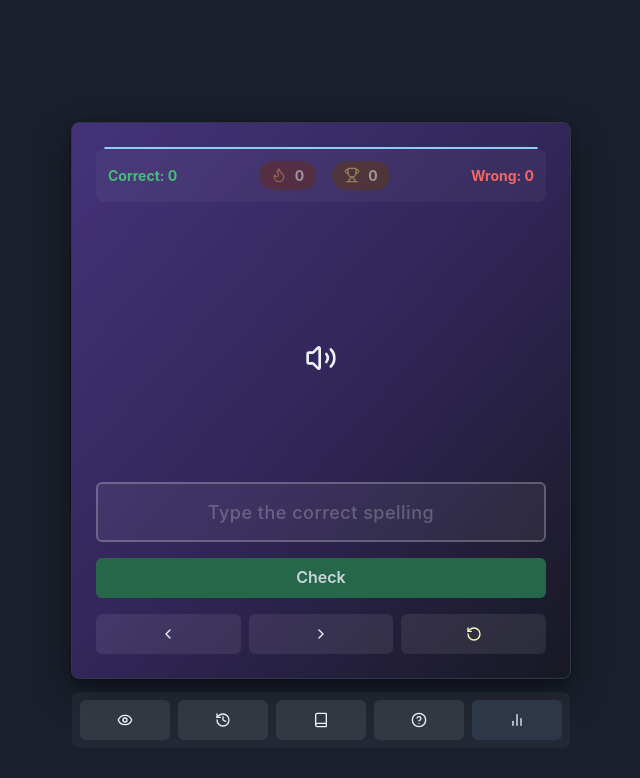
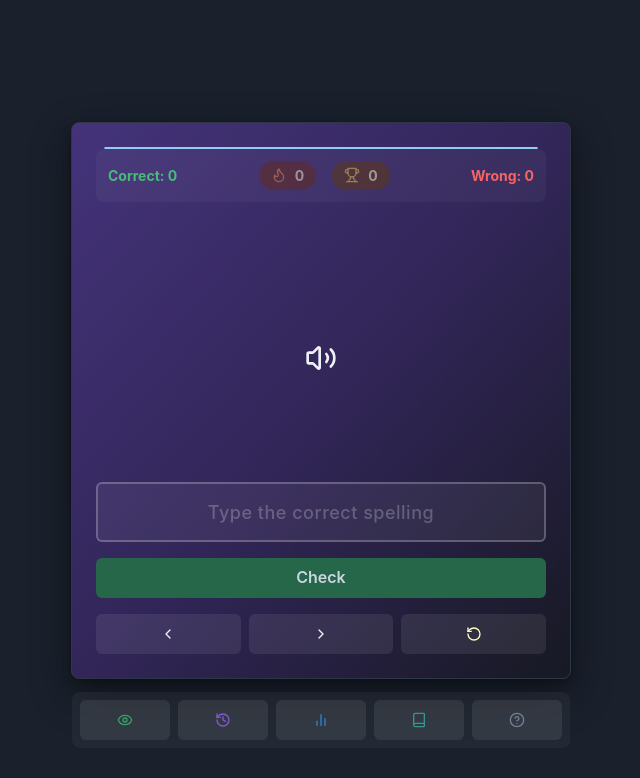
Before and after one commit to sudarshaana/learn, a React (Vite) app: page / in a window 1280 px wide. Shown: the top 778 px of the page, without its empty margins (319-959 px from the left). Built offline with nearby package versions, Linux system fonts and the light colour scheme; no server answers.

Commit message:
btn color changed

```diff
--- a/src/App.jsx
+++ b/src/App.jsx
@@ -430,8 +430,9 @@ export default function HomeComponent() {
                   {/* Show Answer Button */}
                   <Button
                     size="sm"
+                    // bg="gray.700"
                     _hover={{ bg: "gray.600" }}
-                    color="gray.100"
+                    color={showCorrectWord ? "red.400" : "green.500"}
                     onClick={() => setShowCorrectWord(!showCorrectWord)}
                     title="Show/Hide Answer (Mac: ⌘ + O | Win: Ctrl + O)"
                     aria-label="Show/Hide Answer"
@@ -446,8 +447,9 @@ export default function HomeComponent() {
                   {/* History Button */}
                   <Button
                     size="sm"
+                    // bg="gray.700"
                     _hover={{ bg: "gray.600" }}
-                    color="gray.100"
+                    color="purple.500"
                     onClick={() => setShowHistory(!showHistory)}
                     title="History (Mac: ⌘ + H | Win: Ctrl + H)"
                     aria-label="View History"
@@ -459,11 +461,29 @@ export default function HomeComponent() {
                     <History size={16} />
                   </Button>
 
+                  {/* Stats Button */}
+                  <Button
+                    size="sm"
+                    // bg="gray.700"
+                    _hover={{ bg: "gray.600" }}
+                    color="blue.500"
+                    onClick={() => setShowStats(true)}
+                    title="View Statistics"
+                    aria-label="View Statistics"
+                    width="full"
+                    height="40px"
+                    padding={0}
+                    flex={1}
+                  >
+                    <BarChart2 size={16} />
+                  </Button>
+
                   {/* Words Button */}
                   <Button
                     size="sm"
+                    // bg="gray.700"
                     _hover={{ bg: "gray.600" }}
-                    color="gray.100"
+                    color="teal.500"
                     onClick={() => setShowWordSets(true)}
                     title="Select Word Set"
                     aria-label="Select Word Set"
@@ -478,8 +498,9 @@ export default function HomeComponent() {
                   {/* Shortcuts Button */}
                   <Button
                     size="sm"
+                    // bg="gray.700"
                     _hover={{ bg: "gray.600" }}
-                    color="gray.100"
+                    color="gray.500"
                     onClick={() => setShowShortcuts(true)}
                     title="Keyboard Shortcuts"
                     aria-label="Show Keyboard Shortcuts"
@@ -489,22 +510,6 @@ export default function HomeComponent() {
                     flex={1}
                   >
                     <HelpCircle size={16} />
-                  </Button>
-
-                  <Button
-                    size="sm"
-                    bg="gray.700"
-                    _hover={{ bg: "gray.600" }}
-                    color="gray.100"
-                    onClick={() => setShowStats(true)}
-                    title="View Statistics"
-                    aria-label="View Statistics"
-                    width="full"
-                    height="40px"
-                    padding={0}
-                    flex={1}
-                  >
-                    <BarChart2 size={16} />
                   </Button>
 
                 </Flex>
```
